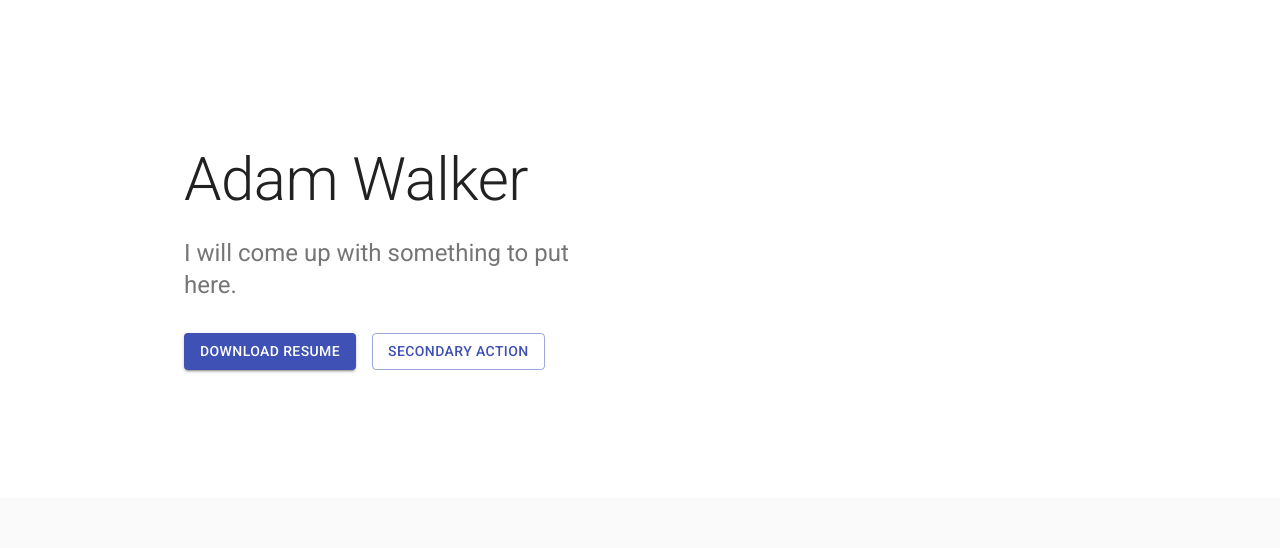
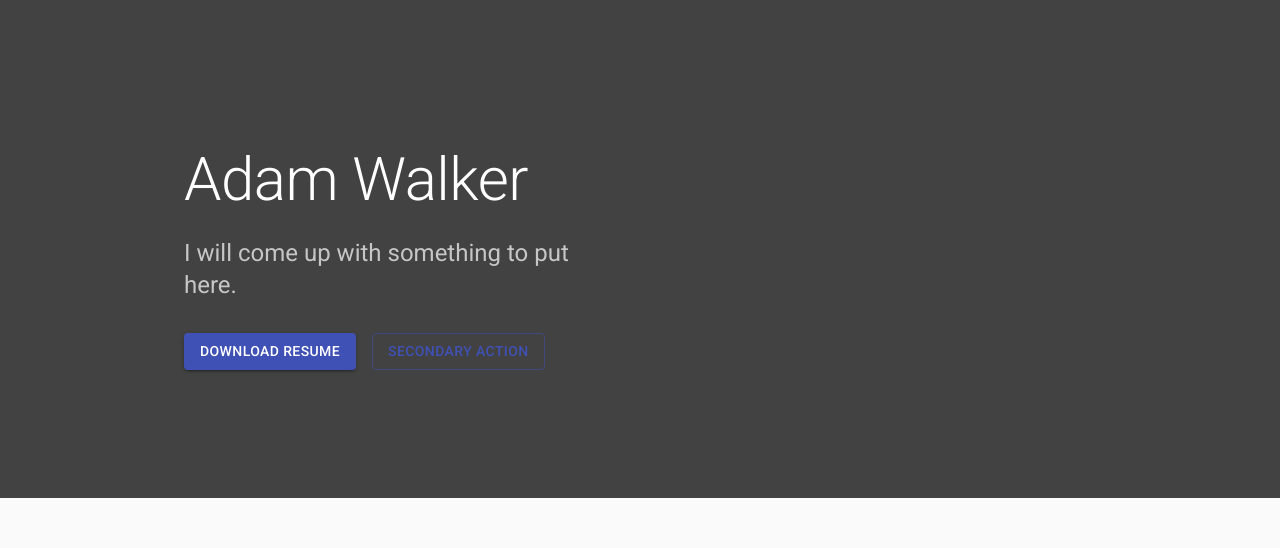
Before and after one commit to Rubiks-boy/Rubiks-boy.github.io, a React (Create React App) app: page / in a window 1280 px wide. Shown: the top 548 px of the page. Built offline with nearby package versions, Linux system fonts and the light colour scheme.

Commit message:
like every l33t hacker, dark mode

```diff
--- a/src/App.tsx
+++ b/src/App.tsx
@@ -1,14 +1,27 @@
 import React from "react";
-import Main from "./Main";
+import { BrowserRouter, Route } from "react-router-dom";
+import Header from "./components/Header";
+import Projects from "./components/Projects";
 import Footer from "./Footer";
-import { BrowserRouter } from "react-router-dom";
+import { ThemeProvider, createMuiTheme } from "@material-ui/core";
+
+const darkTheme = createMuiTheme({
+  palette: {
+    type: "dark",
+  },
+});
 
 export default function App() {
   return (
     <div className="App">
       <BrowserRouter>
-        <Main />
-        <Footer />
+        <ThemeProvider theme={darkTheme}>
+          <Route exact path="/">
+            <Header />
+            <Projects />
+          </Route>
+          <Footer />
+        </ThemeProvider>
       </BrowserRouter>
     </div>
   );
--- a/src/Main.tsx
+++ /dev/null
@@ -1,14 +0,0 @@
-import React, { Component } from "react";
-import Header from "./components/Header";
-import Projects from "./components/Projects";
-
-export default class Main extends Component {
-  render() {
-    return (
-      <>
-        <Header />
-        <Projects />
-      </>
-    );
-  }
-}
```
